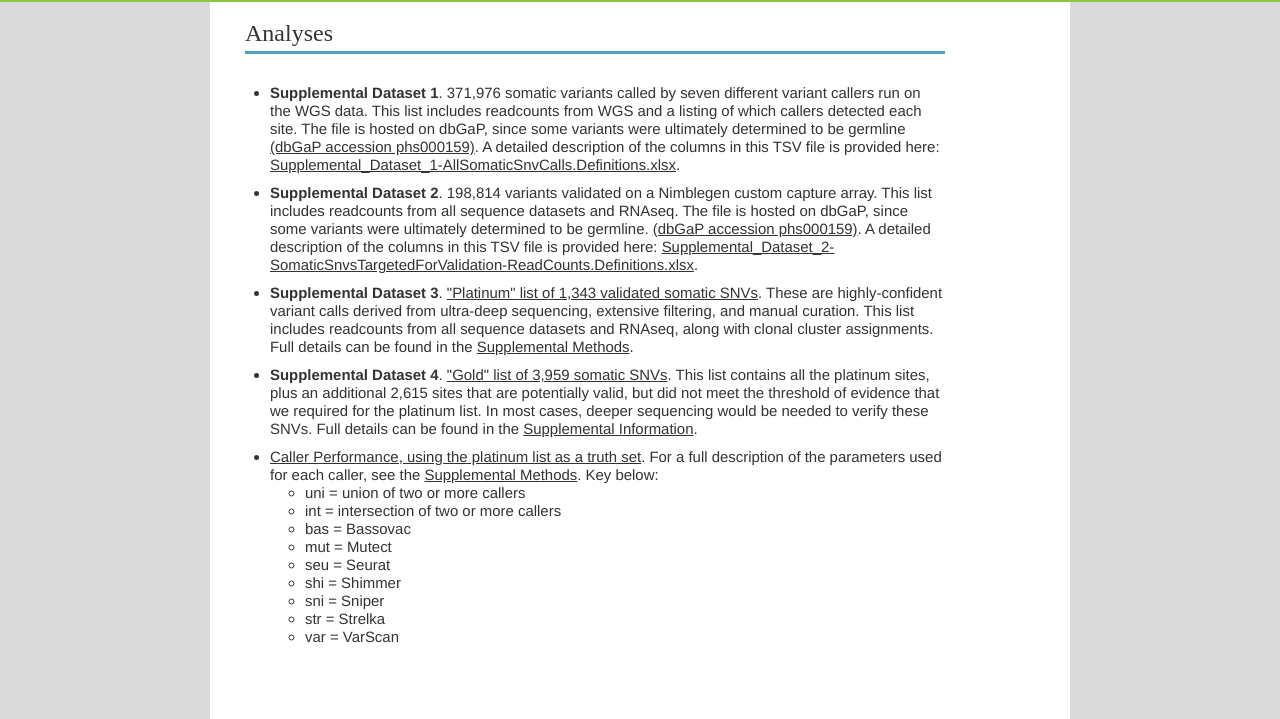
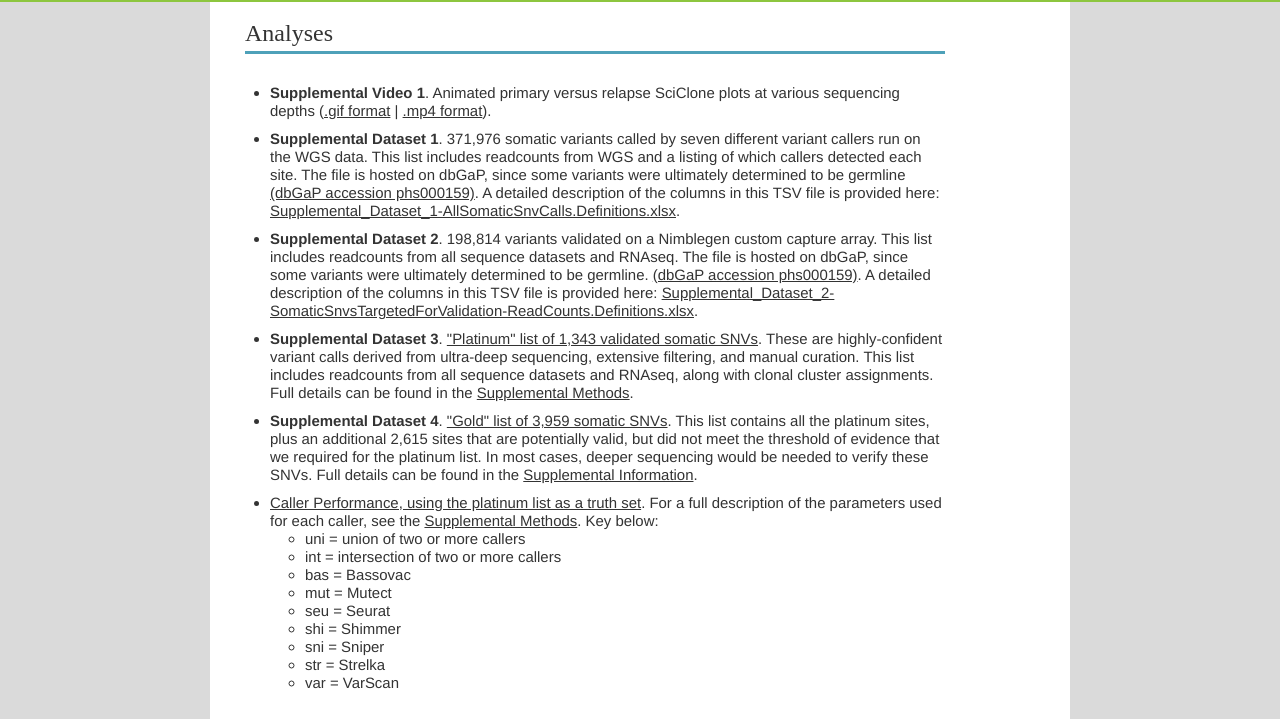
Before and after one commit to griffithlab/aml31, a plain HTML site: page analyses.html in a window 1280 px wide. Shown: the part 81-800 px from the top of the page. Drawn offline with Linux system fonts and the light colour scheme; a web font is replaced by a local one.

Commit message:
add supplemental video 1 to list of results available on the resource site and link to mp4 and gif version of it

```diff
--- a/analyses.html
+++ b/analyses.html
@@ -53,6 +53,7 @@
             <h2 class="heading">Analyses</h2>
             <div class="content">
             <ul class="analysislist">
+	      <li><b>Supplemental Video 1</b>. Animated primary versus relapse SciClone plots at various sequencing depths (<a href="SuppVid1.gif">.gif format</a> | <a href="SuppVid1.mp4">.mp4 format</a>). </li>
               <li><b>Supplemental Dataset 1</b>. 371,976 somatic variants called by seven different variant callers run on the WGS data. This list includes readcounts from WGS and a listing of which callers detected each site. The file is hosted on dbGaP, since some variants were ultimately determined to be germline <a href="http://www.ncbi.nlm.nih.gov/projects/gap/cgi-bin/study.cgi?study_id=phs000159">(dbGaP accession phs000159)</a>. A detailed description of the columns in this TSV file is provided here: <a href="Supplemental_Dataset_1-AllSomaticSnvCalls.Definitions.xlsx">Supplemental_Dataset_1-AllSomaticSnvCalls.Definitions.xlsx</a>.</li>
               <li><b>Supplemental Dataset 2</b>. 198,814 variants validated on a Nimblegen custom capture array. This list includes readcounts from all sequence datasets and RNAseq. The file is hosted on dbGaP, since some variants were ultimately determined to be germline. <a href="http://www.ncbi.nlm.nih.gov/projects/gap/cgi-bin/study.cgi?study_id=phs000159">(dbGaP accession phs000159)</a>. A detailed description of the columns in this TSV file is provided here: <a href="Supplemental_Dataset_2-SomaticSnvsTargetedForValidation-ReadCounts.Definitions.xlsx">Supplemental_Dataset_2-SomaticSnvsTargetedForValidation-ReadCounts.Definitions.xlsx</a>.</li>
               <li><b>Supplemental Dataset 3</b>. <a href="suppTable_platinumList.tsv">"Platinum" list of 1,343 validated somatic SNVs</a>. These are highly-confident variant calls derived from ultra-deep sequencing, extensive filtering, and manual curation. This list includes readcounts from all sequence datasets and RNAseq, along with clonal cluster assignments. Full details can be found in the <a href="methods.html#platinum">Supplemental Methods</a>.</li>
```
